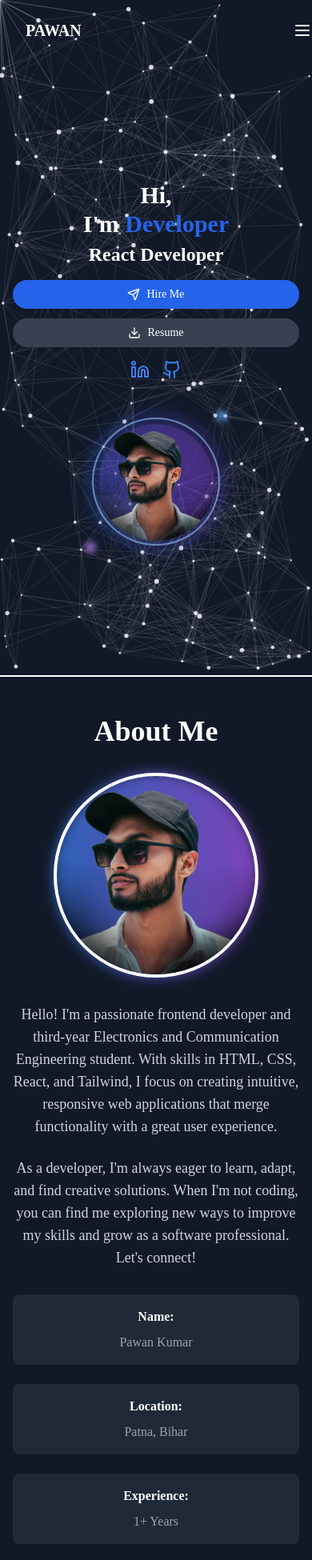
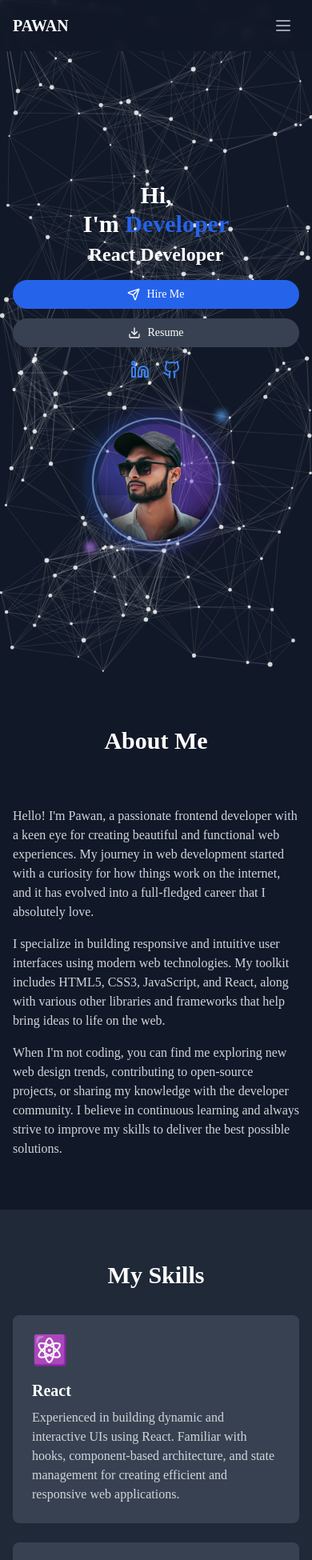
Before and after one commit to RamRaj110/portfolio, a React (Vite) app: page / in a window 390 px wide. Shown: the top 1950 px of the page at 80% size. Built offline with nearby package versions, Linux system fonts and the light colour scheme.

Commit message:
add scrolling animation.

```diff
--- a/package.json
+++ b/package.json
@@ -11,7 +11,7 @@
   },
   "dependencies": {
     "@emailjs/browser": "^4.4.1",
-    "framer-motion": "^11.11.10",
+    "framer-motion": "^11.11.11",
     "lucide-react": "^0.453.0",
     "react": "^18.3.1",
     "react-dom": "^18.3.1",
--- a/src/App.jsx
+++ b/src/App.jsx
@@ -9,14 +9,15 @@ import { About } from "./component/about";
 import Skills from "./component/skills";
 import Project from "./component/project";
 import Contact from "./component/contact";
+import ScrollAnimation from './component/ScrollAnimation';
 import "./index.css";
 
 // Constellation Background Component
 const ConstellationBackground = () => {
   const canvasRef = useRef(null);
-  // ----
+
   useEffect(() => {
-  function handleResize() {
+    const handleResize = () => {
       const canvas = canvasRef.current;
       if (!canvas) return;
 
@@ -27,7 +28,7 @@ useEffect(() => {
       // Set display size
       canvas.style.width = `${window.innerWidth}px`;
       canvas.style.height = `${window.innerHeight}px`;
-  }
+    };
 
     handleResize();
     window.addEventListener('resize', handleResize);
@@ -121,21 +122,14 @@ useEffect(() => {
 
     animate();
 
-    function handleResize() {
-      canvas.width = window.innerWidth;
-      canvas.height = window.innerHeight;
-    }
-
     function handleMouseMove(e) {
       mouse.x = e.clientX;
       mouse.y = e.clientY;
     }
 
-    window.addEventListener("resize", handleResize);
     window.addEventListener("mousemove", handleMouseMove);
 
     return () => {
-      window.removeEventListener("resize", handleResize);
       window.removeEventListener("mousemove", handleMouseMove);
     };
   }, []);
@@ -147,6 +141,16 @@ useEffect(() => {
       style={{ zIndex: -1 }}
     />
   );
+};
+
+// Move the handleResumeDownload function outside the component
+const handleResumeDownload = () => {
+  const link = document.createElement("a");
+  link.href = "Resume.pdf";
+  link.download = "Resume.pdf";
+  document.body.appendChild(link);
+  link.click();
+  document.body.removeChild(link);
 };
 
 // Main Portfolio Component
@@ -239,17 +243,9 @@ const Portfolio = () => {
     },
   ];
 
-  const handleResumeDownload = () => {
-    const link = document.createElement("a");
-    link.href = "Resume.pdf";
-    link.download = "Resume.pdf";
-    document.body.appendChild(link);
-    link.click();
-    document.body.removeChild(link);
-  };
-
   return (
     <div>
+      <ConstellationBackground />
       <Animation />
 
       {/* Hero Section */}
@@ -338,30 +334,23 @@ const Portfolio = () => {
               transition={{ duration: 0.5 }}
               className="w-full md:w-1/2 mt-12 md:mt-0 flex justify-center"
             >
-              {/* <div className="relative w-48 h-48 xs:w-56 xs:h-56 sm:w-64 sm:h-64 md:w-72 md:h-72 lg:w-80 lg:h-80"> */}
               <div className="relative w-40 h-40 xs:w-48 xs:h-48 sm:w-56 sm:h-56 md:w-64 md:h-64 lg:w-72 lg:h-72">
-                {/* Animated background rings */}
                 <div className="absolute inset-0 rounded-full bg-blue-500/20 animate-ping-slow" />
                 <div className="absolute inset-2 rounded-full bg-purple-500/20 animate-spin-slow" />
 
-                {/* Gradient background */}
                 <div className="absolute inset-0 rounded-full bg-gradient-to-r from-blue-600/30 to-purple-600/30 blur-lg animate-pulse" />
 
-                {/* Rotating border */}
                 <div className="absolute inset-0 rounded-full border-2 border-blue-500/50 animate-spin-slow" />
 
-                {/* Glowing dots */}
                 <div className="absolute -top-2 -right-2 w-3 h-3 sm:w-4 sm:h-4 bg-blue-400 rounded-full blur-sm animate-pulse" />
                 <div className="absolute -bottom-2 -left-2 w-3 h-3 sm:w-4 sm:h-4 bg-purple-400 rounded-full blur-sm animate-pulse" />
 
-                {/* Main image container */}
                 <div className="relative w-full h-full rounded-full overflow-hidden border-2 border-white/30 p-1">
                   <img
                     src="/heropic.png"
                     alt="Profile"
                     className="w-full h-full object-cover rounded-full"
                   />
-                  {/* Overlay shine effect */}
                   <div className="absolute inset-0 bg-gradient-to-tr from-transparent via-white/10 to-transparent animate-shine" />
                 </div>
               </div>
@@ -372,22 +361,30 @@ const Portfolio = () => {
 
       {/* About Section */}
       <section id="about">
+        <ScrollAnimation>
           <About />
+        </ScrollAnimation>
       </section>
 
       {/* Skills Section */}
       <section id="skills">
+        <ScrollAnimation>
           <Skills skills={skills} />
+        </ScrollAnimation>
       </section>
 
       {/* Projects Section */}
       <section id="project">
+        <ScrollAnimation>
           <Project projects={projects} />
+        </ScrollAnimation>
       </section>
 
       {/* Contact Section */}
       <section id="contact">
+        <ScrollAnimation>
           <Contact />
+        </ScrollAnimation>
       </section>
       {/* Footer */}
       <footer className="bg-gray-950 py-4 ">
--- /dev/null
+++ b/src/component/ScrollAnimation.jsx
@@ -0,0 +1,17 @@
+import React from 'react';
+import { motion } from 'framer-motion';
+
+const ScrollAnimation = ({ children }) => {
+  return (
+    <motion.div
+      initial={{ opacity: 0, y: 50 }}
+      whileInView={{ opacity: 1, y: 0 }}
+      viewport={{ once: true, amount: 0.3 }}
+      transition={{ duration: 0.5 }}
+    >
+      {children}
+    </motion.div>
+  );
+};
+
+export default ScrollAnimation;
--- a/src/component/about.jsx
+++ b/src/component/about.jsx
@@ -1,79 +1,60 @@
-import React from 'react';
-import { motion } from 'framer-motion';
+import React from "react";
+import { motion } from "framer-motion";
 
-function About() {
+export const About = () => {
   return (
-    <section id='about' className='bg-gray-900 min-h-screen flex items-center justify-center'>
-      <div className="max-w-6xl w-full bg-gray-900 mx-auto border-white border-t-2 py-12 px-4">
-        <div className="flex flex-col items-center space-y-8">
-          {/* Image Container with Animation */}
-          <motion.h2
-            className="text-4xl font-bold text-white text-center"
-            initial={{ y: -20, opacity: 0 }}
-            animate={{ y: 0, opacity: 1 }}
-            transition={{ delay: 0.3 }}
+    <div className="bg-gray-900 py-16 px-4 sm:px-6 lg:px-8">
+      <div className="max-w-7xl mx-auto">
+        <motion.h2
+          initial={{ opacity: 0, y: 20 }}
+          animate={{ opacity: 1, y: 0 }}
+          transition={{ duration: 0.5 }}
+          className="text-3xl font-extrabold text-white sm:text-4xl text-center mb-8"
+        >
+          About Me
+        </motion.h2>
+        <div className="flex flex-col md:flex-row items-center justify-between">
+          <motion.div
+            initial={{ opacity: 0, x: -50 }}
+            animate={{ opacity: 1, x: 0 }}
+            transition={{ duration: 0.5, delay: 0.2 }}
+            className="md:w-1/2 mb-8 md:mb-0"
           >
-            About Me
-          </motion.h2>
-          <motion.div
-            className="relative w-64 h-64 mb-8"
-            initial={{ scale: 0.5, opacity: 0 }}
-            animate={{ scale: 1, opacity: 1 }}
-            transition={{ duration: 0.5 }}
-          >
-            <div className="absolute inset-0 bg-gradient-to-r from-blue-500 to-purple-500 rounded-full blur opacity-70" />
             <img
-              src="/heropic.png"
+              src="/about.jpg"
               alt="About Me"
-              className="relative rounded-full w-full h-full object-cover border-4 border-white "
+              className="rounded-lg shadow-xl w-full max-w-md mx-auto md:mx-0 hidden md:block"
             />
           </motion.div>
-          {/* Text Content with Animation */}
           <motion.div
-            className="max-w-2xl space-y-6"
-            initial={{ y: 20, opacity: 0 }}
-            animate={{ y: 0, opacity: 1 }}
-            transition={{ delay: 0.5 }}
+            initial={{ opacity: 0, x: 50 }}
+            animate={{ opacity: 1, x: 0 }}
+            transition={{ duration: 0.5, delay: 0.4 }}
+            className="md:w-1/2 text-gray-300"
           >
-            <p className="text-lg text-gray-300 text-center">
-              Hello! I'm a passionate frontend developer and third-year Electronics and Communication Engineering student.
-              With skills in HTML, CSS, React, and Tailwind, I focus on creating intuitive,
-              responsive web applications that merge functionality with a great user experience.
+            <p className="mb-4">
+              Hello! I'm Pawan, a passionate frontend developer with a keen eye
+              for creating beautiful and functional web experiences. My journey
+              in web development started with a curiosity for how things work on
+              the internet, and it has evolved into a full-fledged career that I
+              absolutely love.
             </p>
-            <p className="text-lg text-gray-300 text-center">
-              As a developer, I'm always eager to learn, adapt, and find creative solutions.
-              When I'm not coding, you can find me exploring new ways to improve my skills and grow as a software professional. Let's connect!
+            <p className="mb-4">
+              I specialize in building responsive and intuitive user interfaces
+              using modern web technologies. My toolkit includes HTML5, CSS3,
+              JavaScript, and React, along with various other libraries and
+              frameworks that help bring ideas to life on the web.
             </p>
-          </motion.div>
-
-          {/* Info Grid with Animation */}
-          <motion.div
-            className="grid grid-cols-1 md:grid-cols-2 gap-6 mt-8 w-full max-w-2xl"
-            initial={{ y: 20, opacity: 0 }}
-            animate={{ y: 0, opacity: 1 }}
-            transition={{ delay: 0.7 }}
-          >
-            <div className="text-center p-4 bg-gray-800 rounded-lg">
-              <h3 className="font-semibold mb-2 text-white">Name:</h3>
-              <p className="text-gray-400">Pawan Kumar</p>
-            </div>
-            <div className="text-center p-4 bg-gray-800 rounded-lg">
-              <h3 className="font-semibold mb-2 text-white">Location:</h3>
-              <p className="text-gray-400">Patna, Bihar</p>
-            </div>
-            <div className="text-center p-4 bg-gray-800 rounded-lg">
-              <h3 className="font-semibold mb-2 text-white">Experience:</h3>
-              <p className="text-gray-400">1+ Years</p>
-            </div>
-            <div className="text-center p-4 bg-gray-800 rounded-lg">
-              <h3 className="font-semibold mb-2 text-white">Email:</h3>
-              <p className="text-gray-400">pawansham578@gmail.com</p>
-            </div>
+            <p>
+              When I'm not coding, you can find me exploring new web design
+              trends, contributing to open-source projects, or sharing my
+              knowledge with the developer community. I believe in continuous
+              learning and always strive to improve my skills to deliver the
+              best possible solutions.
+            </p>
           </motion.div>
         </div>
       </div>
-    </section>
+    </div>
   );
-}
-
-export { About };
+};
--- a/src/component/nav.jsx
+++ b/src/component/nav.jsx
@@ -1,5 +1,5 @@
-import React, { useState } from 'react';
-import { Menu, X } from 'lucide-react';
+import React, { useState } from "react";
+import { Menu, X } from "lucide-react";
 
 const Nav = () => {
   const [isOpen, setIsOpen] = useState(false);
@@ -8,7 +8,6 @@ const Nav = () => {
     setIsOpen(!isOpen);
   };
 
-  // Add smooth scrolling function
   const scrollToSection = (sectionId) => {
     const element = document.getElementById(sectionId);
     if (element) {
@@ -17,119 +16,71 @@ const Nav = () => {
     }
   };
 
+  const menuItems = [
+    { name: "Home", href: "#home", action: () => scrollToSection('home') },
+    { name: "About", href: "#about", action: () => scrollToSection('about') },
+    { name: "Skills", href: "#skills", action: () => scrollToSection('skills') },
+    { name: "Projects", href: "#project", action: () => scrollToSection('project') },
+    { name: "Contact", href: "#contact", action: () => scrollToSection('contact') },
+  ];
+
   return (
-    <nav className="fixed top-0 w-full px-4">
-      <div className="flex items-center justify-between text-white py-2 my-4">
-        <div className="text-xl font-bold">
+    <nav className="fixed top-0 left-0 right-0 z-50 bg-gray-900 bg-opacity-90 backdrop-blur-sm">
+      <div className="max-w-7xl mx-auto px-4 sm:px-6 lg:px-8">
+        <div className="flex items-center justify-between h-16">
+          <div className="flex items-center">
+            <a href="#" className="text-white font-bold text-xl">
+              PAWAN
+            </a>
+          </div>
+          <div className="hidden md:block">
+            <div className="ml-10 flex items-baseline space-x-4">
+              {menuItems.map((item) => (
+                <a
+                  key={item.name}
+                  href={item.href}
+                  className="text-gray-300 hover:bg-gray-700 hover:text-white px-3 py-2 rounded-md text-sm font-medium"
+                  onClick={item.action}
+                >
+                  {item.name}
+                </a>
+              ))}
+            </div>
+          </div>
+          <div className="md:hidden">
             <button
-            onClick={() => scrollToSection('home')}
-            className="portfolio-link"
+              onClick={toggleMenu}
+              className="inline-flex items-center justify-center p-2 rounded-md text-gray-400 hover:text-white hover:bg-gray-700 focus:outline-none focus:ring-2 focus:ring-inset focus:ring-white"
             >
-            PAWAN
+              {isOpen ? (
+                <X className="block h-6 w-6" aria-hidden="true" />
+              ) : (
+                <Menu className="block h-6 w-6" aria-hidden="true" />
+              )}
             </button>
           </div>
-
-        {/* Mobile Menu Button */}
-        <button
-          onClick={toggleMenu}
-          className="lg:hidden text-white hover:text-gray-300"
-        >
-          {isOpen ? <X size={24} /> : <Menu size={24} />}
-        </button>
-
-        {/* Desktop Menu */}
-        <div className="hidden lg:block">
-          <ul className="flex items-center text-white space-x-4 text-xl mr-12 font-bold">
-            <li>
-              <button
-                onClick={() => scrollToSection('home')}
-                className="nav-link text-white hover:text-gray-600 transition duration-300 ease-in-out"
-              >
-                Home
-              </button>
-            </li>
-            <li>
-              <button
-                onClick={() => scrollToSection('about')}
-                className="nav-link text-white hover:text-gray-600 transition duration-300 ease-in-out"
-              >
-                About
-              </button>
-            </li>
-            <li>
-              <button
-                onClick={() => scrollToSection('skills')}
-                className="nav-link text-white hover:text-gray-600 transition duration-300 ease-in-out"
-              >
-                Skills
-              </button>
-            </li>
-            <li>
-              <button
-                onClick={() => scrollToSection('project')}
-                className="nav-link text-white hover:text-gray-600 transition duration-300 ease-in-out"
-              >
-                Project
-              </button>
-            </li>
-            <li>
-              <button
-                onClick={() => scrollToSection('contact')}
-                className="nav-link text-white hover:text-gray-600 transition duration-300 ease-in-out"
-              >
-                Contact
-              </button>
-            </li>
-          </ul>
         </div>
       </div>
 
-      {/* Mobile Menu */}
-
-        <div className={`lg:hidden ${isOpen ? 'block' : 'hidden'} z-50`}>
-        <ul className="flex flex-col items-center space-y-4 text-xl font-bold bg-zinc-800/95 backdrop-blur-sm py-4 absolute w-full left-0 right-0">
-          <li>
-            <button
-              onClick={() => scrollToSection('home')}
-              className="nav-link text-white hover:text-gray-600 transition duration-300 ease-in-out"
+      {isOpen && (
+        <div className="md:hidden">
+          <div className="px-2 pt-2 pb-3 space-y-1 sm:px-3">
+            {menuItems.map((item) => (
+              <a
+                key={item.name}
+                href={item.href}
+                className="text-gray-300 hover:bg-gray-700 hover:text-white block px-3 py-2 rounded-md text-base font-medium"
+                onClick={() => {
+                  item.action();
+                  toggleMenu();
+                }}
               >
-              Home
-            </button>
-          </li>
-          <li>
-            <button
-              onClick={() => scrollToSection('about')}
-              className="nav-link text-white hover:text-gray-600 transition duration-300 ease-in-out"
-            >
-              About
-            </button>
-          </li>
-          <li>
-            <button
-              onClick={() => scrollToSection('skills')}
-              className="nav-link text-white hover:text-gray-600 transition duration-300 ease-in-out"
-            >
-              Skills
-            </button>
-          </li>
-          <li>
-            <button
-              onClick={() => scrollToSection('project')}
-              className="nav-link text-white hover:text-gray-600 transition duration-300 ease-in-out"
-            >
-              Project
-            </button>
-          </li>
-          <li>
-            <button
-              onClick={() => scrollToSection('contact')}
-              className="nav-link text-white hover:text-gray-600 transition duration-300 ease-in-out"
-            >
-              Contact
-            </button>
-          </li>
-        </ul>
+                {item.name}
+              </a>
+            ))}
           </div>
+        </div>
+      )}
     </nav>
   );
 };
--- a/src/component/project.jsx
+++ b/src/component/project.jsx
@@ -1,32 +1,42 @@
 import React from 'react'
-import {ExternalLink } from 'lucide-react'
+import { motion } from "framer-motion";
 
-
-function Project({projects}) {
+const Project = ({ projects }) => {
   return (
-    <div>
-        <section  className="py-12 px-4 bg-slate-900 " id="projects">
-        <div className="max-w-6xl  border-white border-t-2 mx-auto">
-          <h2 className="text-4xl font-bold text-white text-center p-4 mb-16">My Projects</h2>
+    <div className="bg-gray-900 py-16 px-4 sm:px-6 lg:px-8">
+      <div className="max-w-7xl mx-auto">
+        <motion.h2
+          initial={{ opacity: 0, y: 20 }}
+          animate={{ opacity: 1, y: 0 }}
+          transition={{ duration: 0.5 }}
+          className="text-3xl font-extrabold text-white sm:text-4xl text-center mb-8"
+        >
+          My Projects
+        </motion.h2>
         <div className="grid grid-cols-1 md:grid-cols-2 lg:grid-cols-3 gap-8">
           {projects.map((project, index) => (
-              <div
-                key={index}
-                className="bg-gray-800 rounded-lg overflow-hidden hover:shadow-xl transition-shadow duration-300"
+            <motion.div
+              key={project.title}
+              initial={{ opacity: 0, y: 20 }}
+              animate={{ opacity: 1, y: 0 }}
+              transition={{ duration: 0.5, delay: index * 0.1 }}
+              className="bg-gray-800 rounded-lg overflow-hidden shadow-lg hover:shadow-xl transition-shadow duration-300"
             >
               <img
                 src={project.image}
                 alt={project.title}
                 className="w-full h-48 object-cover"
               />
-                <div className="p-6 space-y-4">
-                  <h3 className="text-xl text-white font-semibold">{project.title}</h3>
-                  <p className="text-gray-400">{project.description}</p>
-                  <div className="flex flex-wrap gap-2">
+              <div className="p-6">
+                <h3 className="text-xl font-semibold text-white mb-2">
+                  {project.title}
+                </h3>
+                <p className="text-gray-300 mb-4">{project.description}</p>
+                <div className="flex flex-wrap gap-2 mb-4">
                   {project.tech.map((tech) => (
                     <span
                       key={tech}
-                        className="px-3 py-1 bg-gray-200 rounded-full text-sm"
+                      className="bg-blue-600 text-white text-xs px-2 py-1 rounded"
                     >
                       {tech}
                     </span>
@@ -34,19 +44,19 @@ function Project({projects}) {
                 </div>
                 <a
                   href={project.link}
-                    className="inline-flex items-center space-x-2 text-blue-500 hover:text-blue-400"
+                  target="_blank"
+                  rel="noopener noreferrer"
+                  className="inline-block bg-blue-600 text-white px-4 py-2 rounded hover:bg-blue-700 transition-colors duration-300"
                 >
-                    <span>View Project</span>
-                    <ExternalLink className="w-4 h-4" />
+                  View Project
                 </a>
               </div>
-              </div>
+            </motion.div>
           ))}
         </div>
       </div>
-      </section>
     </div>
-  )
-}
+  );
+};
 
 export default Project;
--- a/src/component/skills.jsx
+++ b/src/component/skills.jsx
@@ -1,30 +1,38 @@
-import React from 'react'
+import React from "react";
+import { motion } from "framer-motion";
 
-function Skills({skills}) {
+const Skills = ({ skills }) => {
   return (
-    <div id='skills' className='bg-slate-900 '>
-       <section className="py-20  px-4" id="skills">
-        <h2 className="text-4xl font-bold border-white border-t-2 pt-4 text-white text-center mx-20 mb-16">My Skills</h2>
-        <div className="grid grid-cols-1 md:grid-cols-2 lg:grid-cols-4 gap-8 max-w-6xl mx-auto">
-          {skills.map((skill) => (
-            <div
+    <div className="bg-gray-800 py-16 px-4 sm:px-6 lg:px-8">
+      <div className="max-w-7xl mx-auto">
+        <motion.h2
+          initial={{ opacity: 0, y: 20 }}
+          animate={{ opacity: 1, y: 0 }}
+          transition={{ duration: 0.5 }}
+          className="text-3xl font-extrabold text-white sm:text-4xl text-center mb-8"
+        >
+          My Skills
+        </motion.h2>
+        <div className="grid grid-cols-1 sm:grid-cols-2 lg:grid-cols-3 gap-6">
+          {skills.map((skill, index) => (
+            <motion.div
               key={skill.name}
-              className="group relative p-6 bg-gray-800 rounded-lg overflow-hidden hover:-translate-y-2 transition-transform duration-300"
+              initial={{ opacity: 0, y: 20 }}
+              animate={{ opacity: 1, y: 0 }}
+              transition={{ duration: 0.5, delay: index * 0.1 }}
+              className="bg-gray-700 rounded-lg p-6 hover:shadow-lg transition-shadow duration-300"
             >
-              <div className="absolute inset-0 bg-gradient-to-r from-red-600 to-purple-600 opacity-0 group-hover:opacity-20 transition-opacity duration-300" />
-              <div className="relative space-y-4">
-                <div className="text-4xl">{skill.icon}</div>
-                <h3 className="text-xl text-white font-semibold">{skill.name}</h3>
-                <p className="text-gray-400">
-               {skill.description}
-                </p>
-              </div>
-            </div>
+              <div className="text-4xl mb-4">{skill.icon}</div>
+              <h3 className="text-xl font-semibold text-white mb-2">
+                {skill.name}
+              </h3>
+              <p className="text-gray-300">{skill.description}</p>
+            </motion.div>
           ))}
         </div>
-      </section>
+      </div>
     </div>
-  )
-}
+  );
+};
 
 export default Skills;
--- a/src/index.css
+++ b/src/index.css
@@ -1,6 +1,10 @@
 @tailwind base;
 @tailwind components;
 @tailwind utilities;
+
+body {
+  background-color: #0f172a; /* This is a dark blue color, matching the slate-900 from Tailwind */
+}
 
 * {
   box-sizing: border-box;
@@ -14,9 +18,6 @@ html, body {
   scroll-padding-top: 20px;
   scroll-behavior: smooth;
 }
-
-
-
 
 .transform-origin-left {
   transform-origin: left;
@@ -43,8 +44,6 @@ html, body {
 .animate-travel {
   animation: travel 4s linear infinite;
 }
-
-
 
 /* Add these custom animations to your CSS/Tailwind config */
 
```
Also changed, not shown: 1 other file (tests, documents, lock files or other folders). Lines whose indentation alone changed are shown as unchanged.
